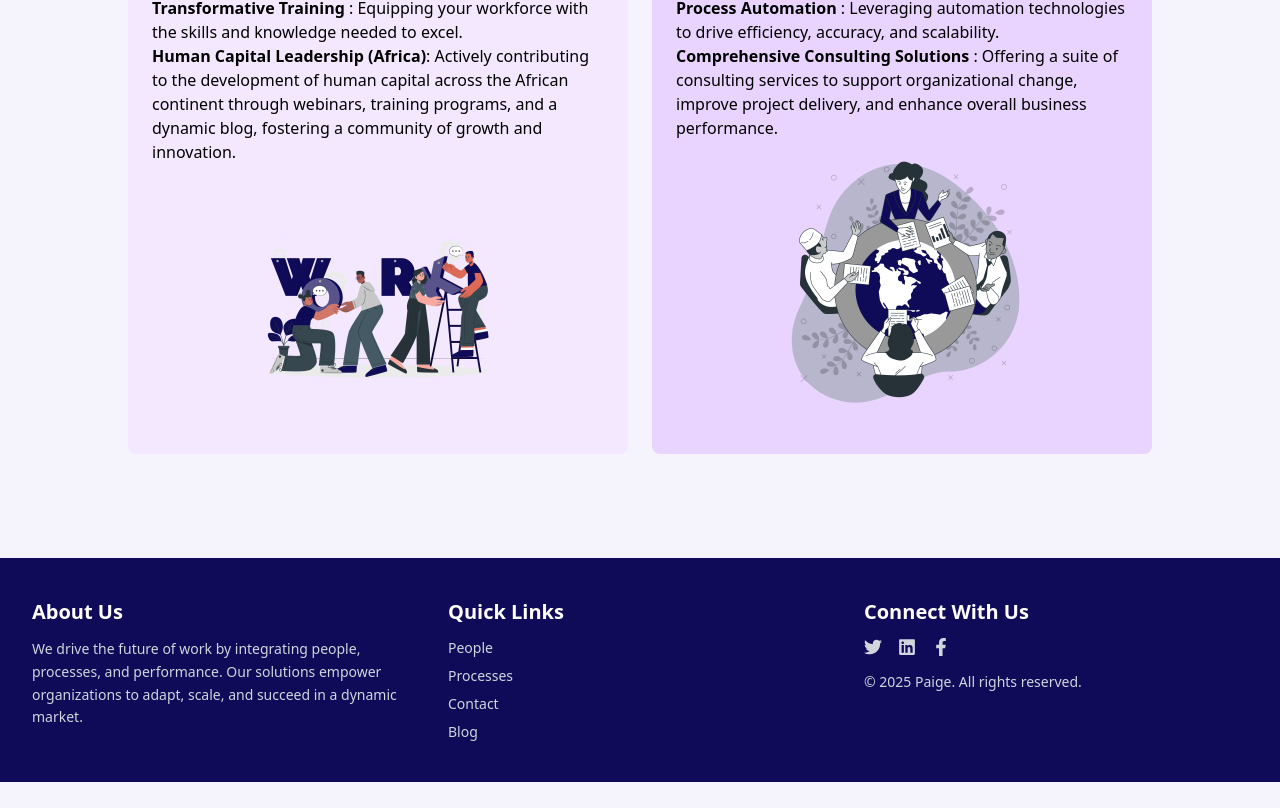
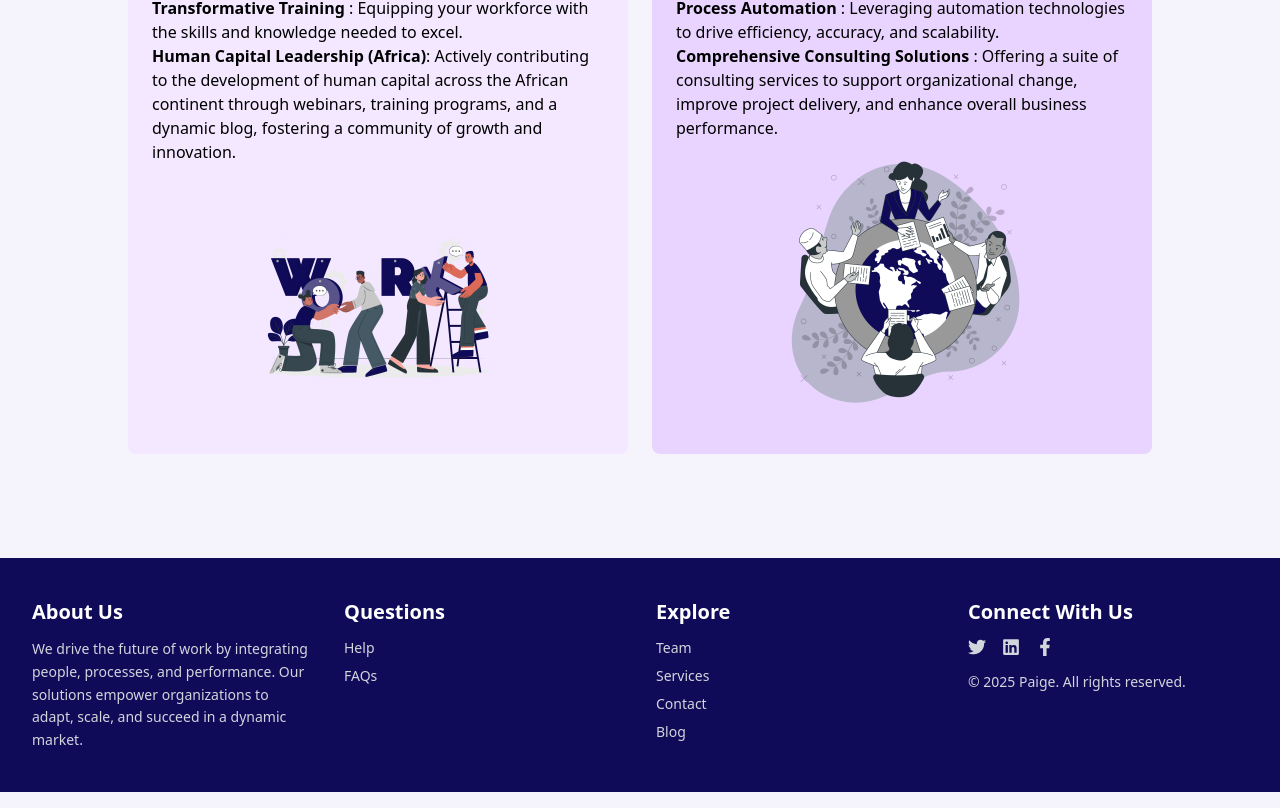
Before and after one commit to streetopsng/streetops, a Next.js app: page / in a window 1280 px wide. Shown: the part 1274-2082 px from the top of the page. Built offline with nearby package versions, Linux system fonts and the light colour scheme.

Commit message:
update on footer

```diff
--- a/src/components/LandingPageComponents/Footer.tsx
+++ b/src/components/LandingPageComponents/Footer.tsx
@@ -7,7 +7,7 @@ const Footer = () => {
   return (
     <footer className="bg-primary text-gray-300 mt-16 py-10">
       <div className="max-w-7xl mx-auto px-4 sm:px-6 lg:px-8">
-        <div className="grid grid-cols-1 md:grid-cols-3 gap-8">
+        <div className="grid grid-cols-1 sm:grid-cols-2 md:grid-cols-4 gap-8">
           {/* Company Info */}
           <div>
             <h2 className="text-xl font-semibold text-white mb-3">About Us</h2>
@@ -16,28 +16,49 @@ const Footer = () => {
             </p>
           </div>
 
-          {/* Quick Links */}
+          {/* Help Section */}
           <div>
-            <h2 className="text-xl font-semibold text-white mb-3">Quick Links</h2>
+            <h2 className="text-xl font-semibold text-white mb-3">Questions</h2>
             <ul className="space-y-2 text-sm">
-              <li><Link href="/people" className="hover:text-white">People</Link></li>
-              <li><Link href="/processes" className="hover:text-white">Processes</Link></li>
-              <li><Link href="/contact" className="hover:text-white">Contact</Link></li>
-              <li><Link href="/blog" className="hover:text-white">Blog</Link></li>
+              <li>
+                <Link href="/help" className="hover:text-white">Help</Link>
+              </li>
+              <li>
+                <Link href="/faq" className="hover:text-white">FAQs</Link>
+              </li>
             </ul>
           </div>
 
-          {/* Social & Contact */}
+          {/* Team/Services Links */}
+          <div>
+            <h2 className="text-xl font-semibold text-white mb-3">Explore</h2>
+            <ul className="space-y-2 text-sm">
+              <li>
+                <Link href="/people" className="hover:text-white">Team</Link>
+              </li>
+              <li>
+                <Link href="/processes" className="hover:text-white">Services</Link>
+              </li>
+              <li>
+                <Link href="/contact" className="hover:text-white">Contact</Link>
+              </li>
+              <li>
+                <Link href="/blog" className="hover:text-white">Blog</Link>
+              </li>
+            </ul>
+          </div>
+
+          {/* Social Media & Copyright */}
           <div>
             <h2 className="text-xl font-semibold text-white mb-3">Connect With Us</h2>
             <div className="flex space-x-4 mb-4">
-              <Link href="https://twitter.com" target="_blank">
+              <Link href="https://twitter.com" target="_blank" aria-label="Twitter">
                 <FaTwitter className="hover:text-white text-lg" />
               </Link>
-              <Link href="https://linkedin.com" target="_blank">
+              <Link href="https://linkedin.com" target="_blank" aria-label="LinkedIn">
                 <FaLinkedin className="hover:text-white text-lg" />
               </Link>
-              <Link href="https://facebook.com" target="_blank">
+              <Link href="https://facebook.com" target="_blank" aria-label="Facebook">
                 <FaFacebookF className="hover:text-white text-lg" />
               </Link>
             </div>
```
